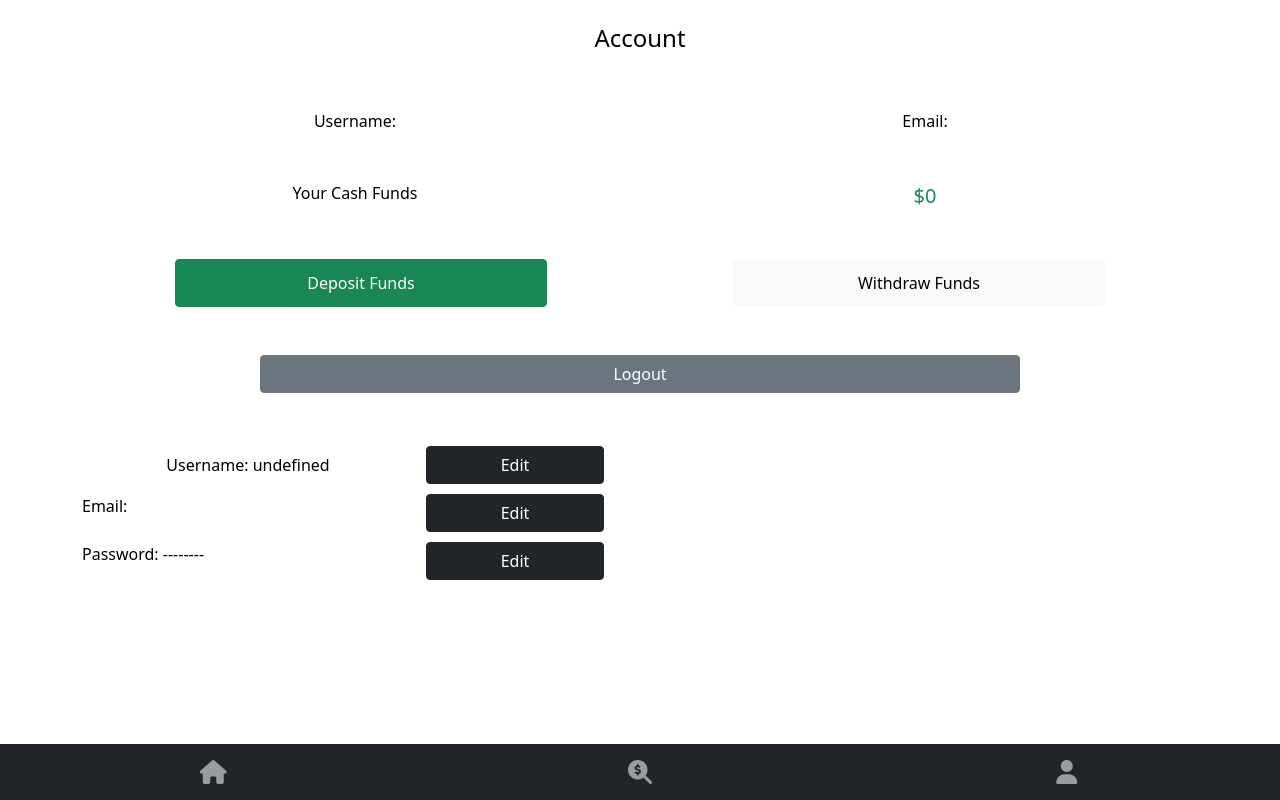
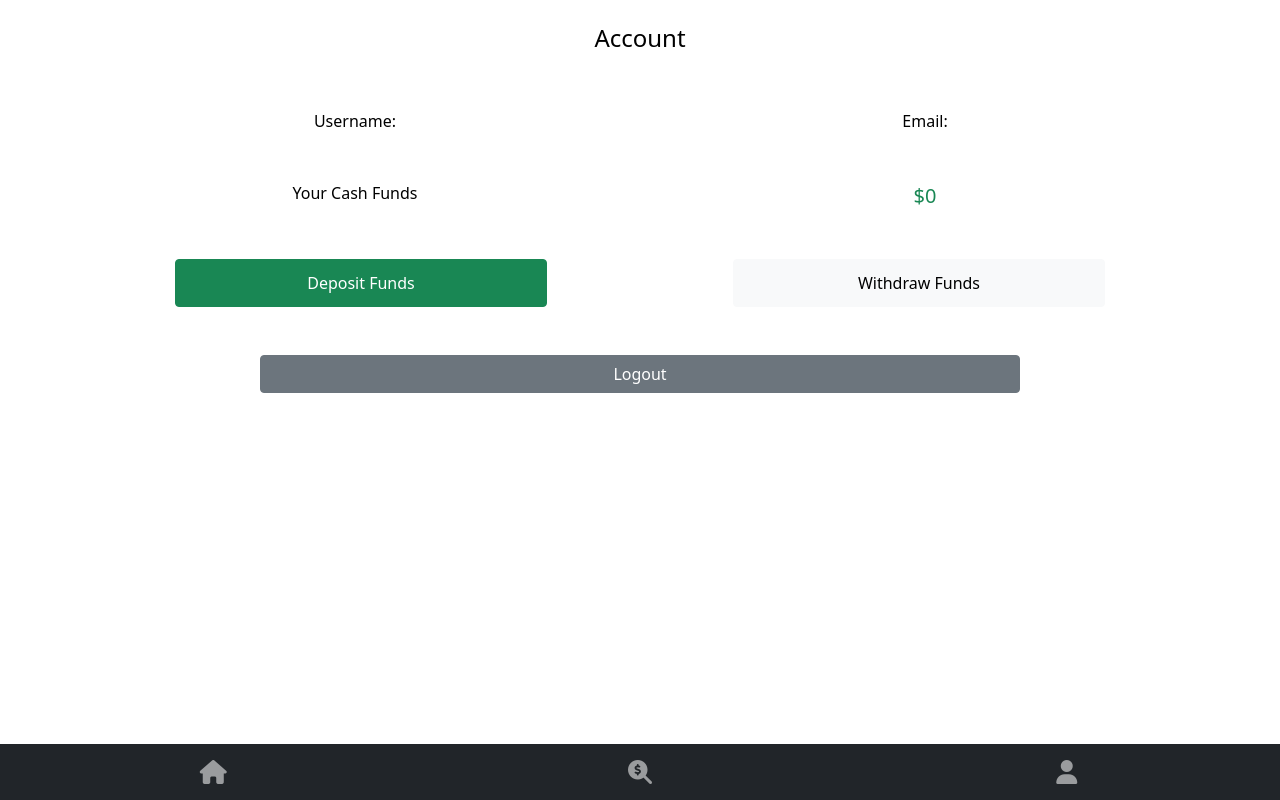
Before and after one commit to Alejandro-Jaime-Pozas/stock_trading_app_react, a React (Create React App) app: page /account in a window 1280 px wide. Built offline with nearby package versions, Linux system fonts and the light colour scheme; no server answers.

Commit message:
commented out new edit section

```diff
--- a/src/components/Account.jsx
+++ b/src/components/Account.jsx
@@ -93,8 +93,8 @@ export default function Account(props) {
 
             {/* TESTING EDIT USER INFO */}
             {/* best here is for user to click EDIT, and when they do so, the current edit field should turn into an input field right then and there. so 'Username: ajp' becomes 'Enter new username' input field */}
-            <div className="row w-50 align-items-center  ">
-                <div className="row">
+            {/* <div className="row w-50 align-items-center  "> */}
+                {/* <div className="row">
                     <div className="col d-flex align-items-center justify-content-evenly">
                         Username:
                         {editing ?
@@ -117,7 +117,8 @@ export default function Account(props) {
                 <div className="row">
                     <div className="col">Password: --------</div>
                     <button className="col-4 h-75 btn btn-dark" name='password' >Edit</button>
-                </div><br /><br />
+                </div>
+                <br /><br /> */}
                 {/* <form>
                     <label htmlFor="email">New Email</label>
                     <input type="text" className='form-control w-50' placeholder={props.info.email} name='email'/>
@@ -128,7 +129,7 @@ export default function Account(props) {
                     <input type="password" className='form-control w-50' placeholder='--' name='password'/>
                     <br />
                 </form> */}
-            </div>
+            {/* </div> */}
 
             <br /><br /><br /><br />
         </>
```
Also changed, not shown: firebase.json (deleted), 1 other file (tests, documents, lock files or other folders).
